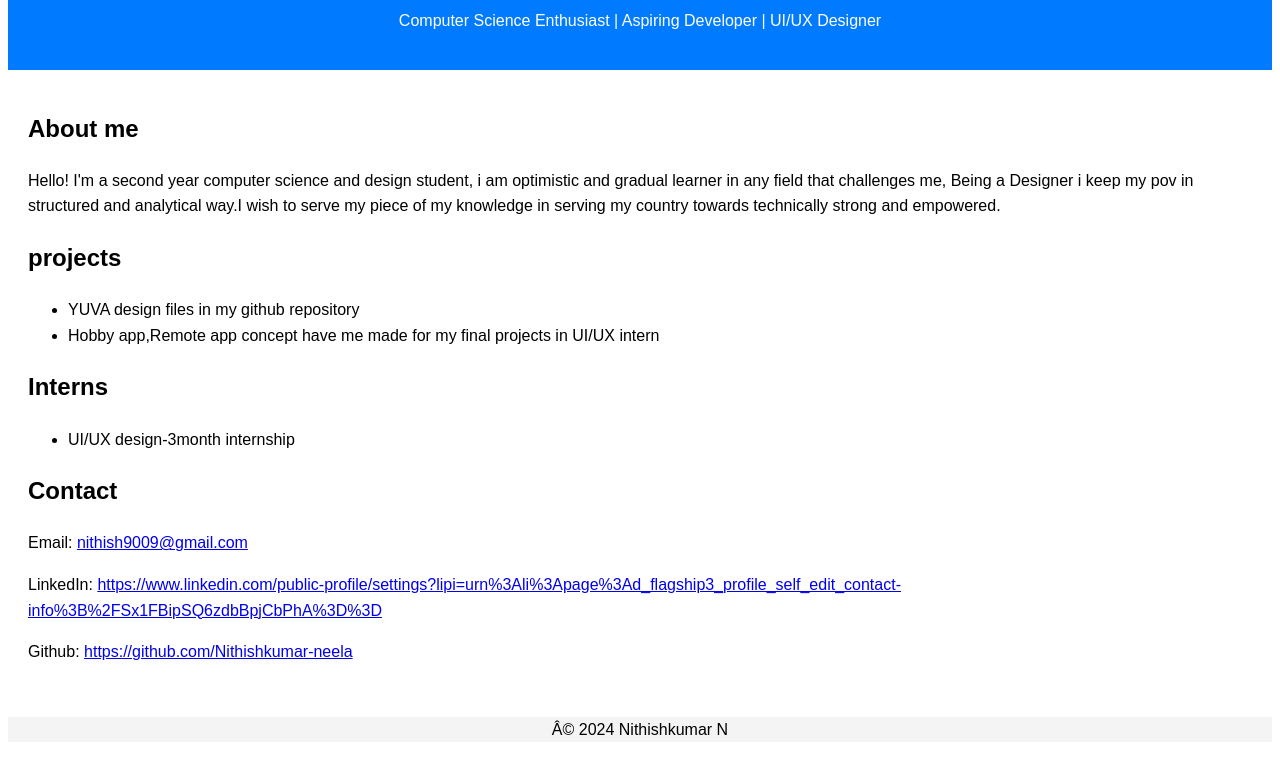
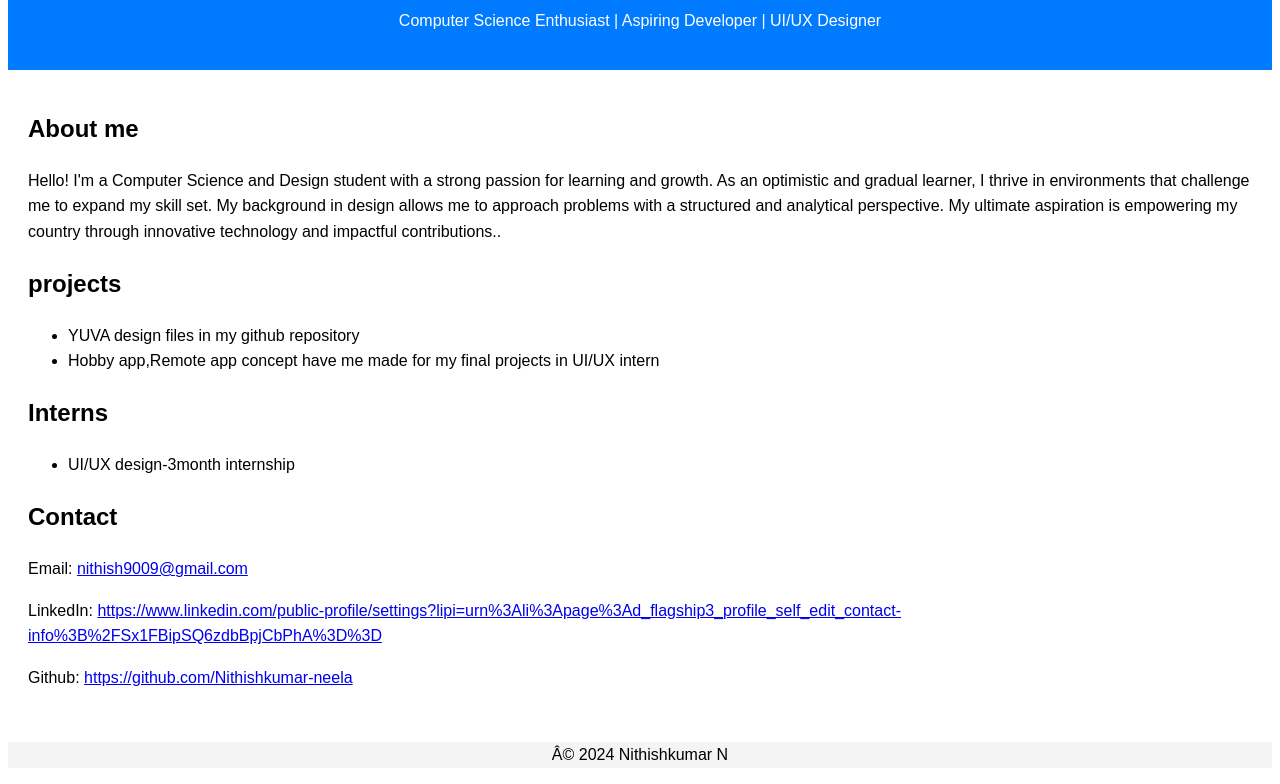
Before and after one commit to Nithishkumar-neela/Basic-html-page-ab-me, a plain HTML site: page index.html in a window 1280 px wide. Shown: the part 114-898 px from the top of the page. Before the commit the page ends 872 px from the top, so only its background shows below. Drawn offline with Linux system fonts and the light colour scheme.

Commit message:
Update index.html

```diff
--- a/index.html
+++ b/index.html
@@ -16,7 +16,9 @@
         <main style="padding: 20px;">
             <section>
                 <h2>About me</h2>
-                <p>Hello! I'm a second year computer science and design student, i am optimistic and gradual learner in any field that challenges me, Being a Designer i keep my pov in structured and analytical way.I wish to serve my piece of my knowledge in serving my country towards technically strong and empowered.</p>
+                <p>Hello! I'm a Computer Science and Design student with a strong passion for learning and growth. As an optimistic and gradual learner, I thrive in environments that challenge me to expand my skill set. My background in design allows me to approach problems with a structured and analytical perspective.
+
+My ultimate aspiration is empowering my country through innovative technology and impactful contributions..</p>
             </section>
             <section>
                 <h2>projects</h2>
```
